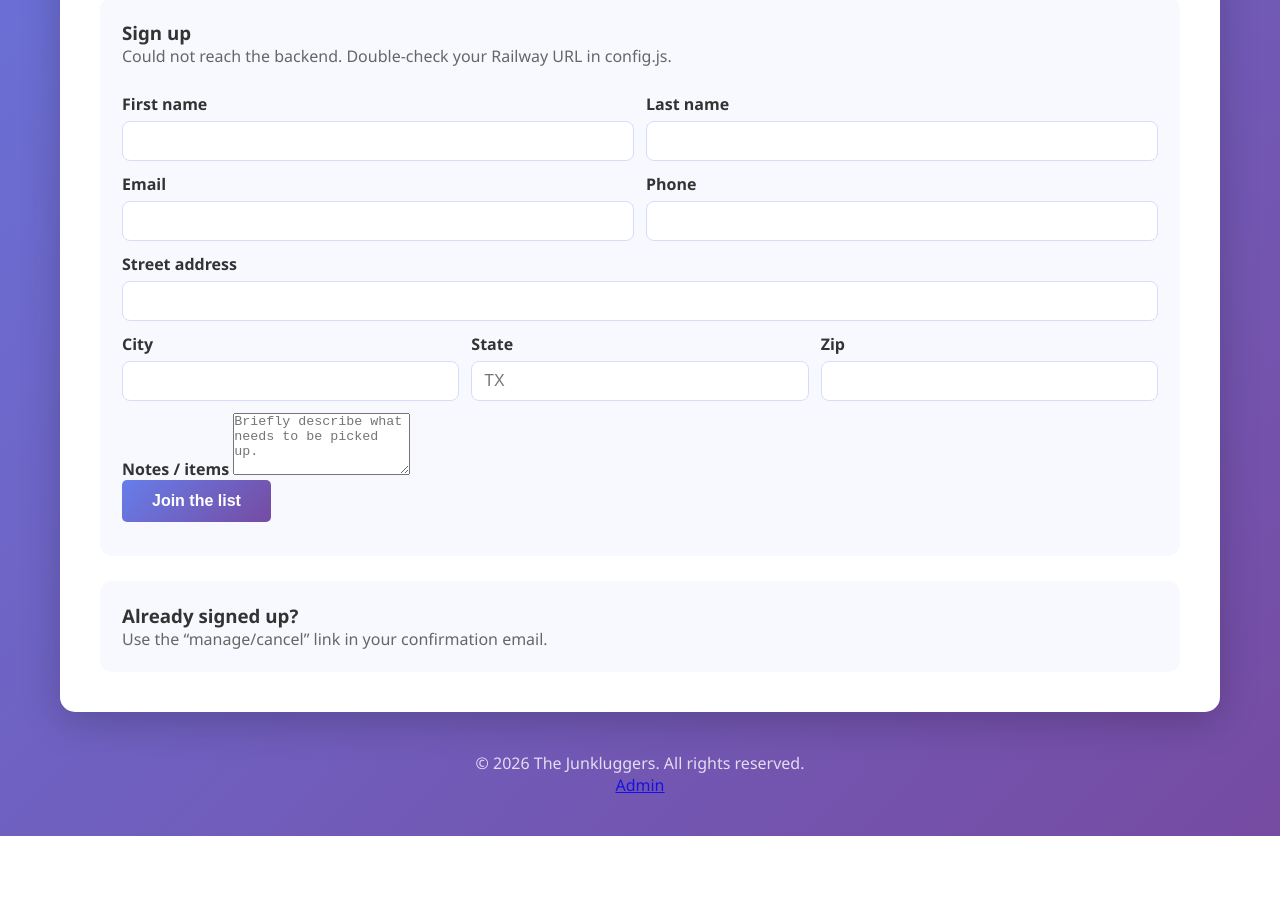
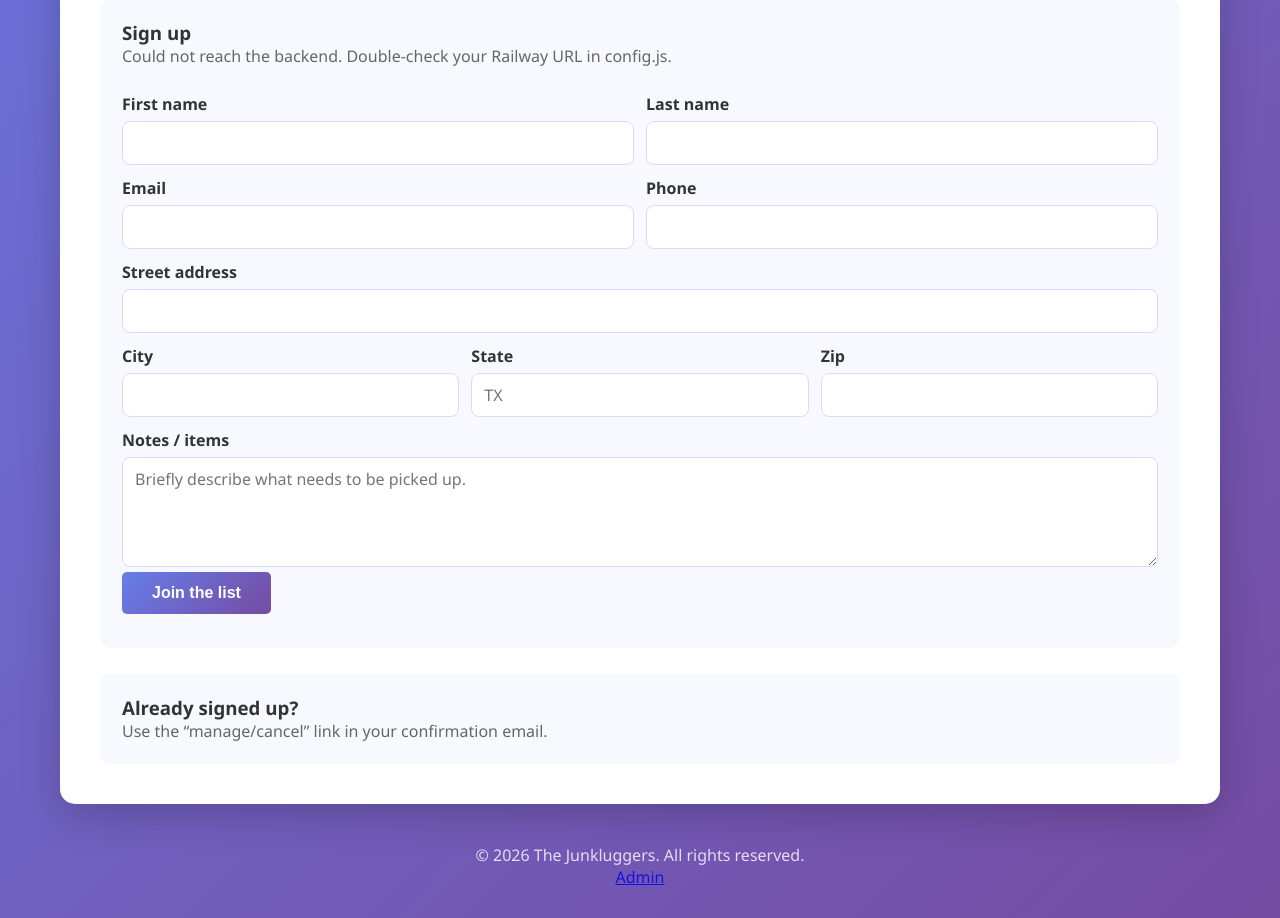
Before and after one commit to katiedayJunk1/yard-sale-cleanup, a plain HTML site: page index.html in a window 1280 px wide. Shown: the part 900-1818 px from the top of the page. Before the commit the page ends 1736 px from the top, so only its background shows below. Drawn offline with Linux system fonts and the light colour scheme; no server answers.

Commit message:
Fix notes field styling

```diff
--- a/style.css
+++ b/style.css
@@ -188,13 +188,20 @@ footer {
     margin-top: 12px;
 }
 
-.form input {
+.form input,
+.form textarea {
     width: 100%;
     margin-top: 6px;
     padding: 10px 12px;
     border-radius: 8px;
     border: 1px solid #d7dcff;
     font-size: 1em;
+    font-family: inherit;
+}
+
+.form textarea {
+    min-height: 100px;
+    resize: vertical;
 }
 
 .form-row {
```
